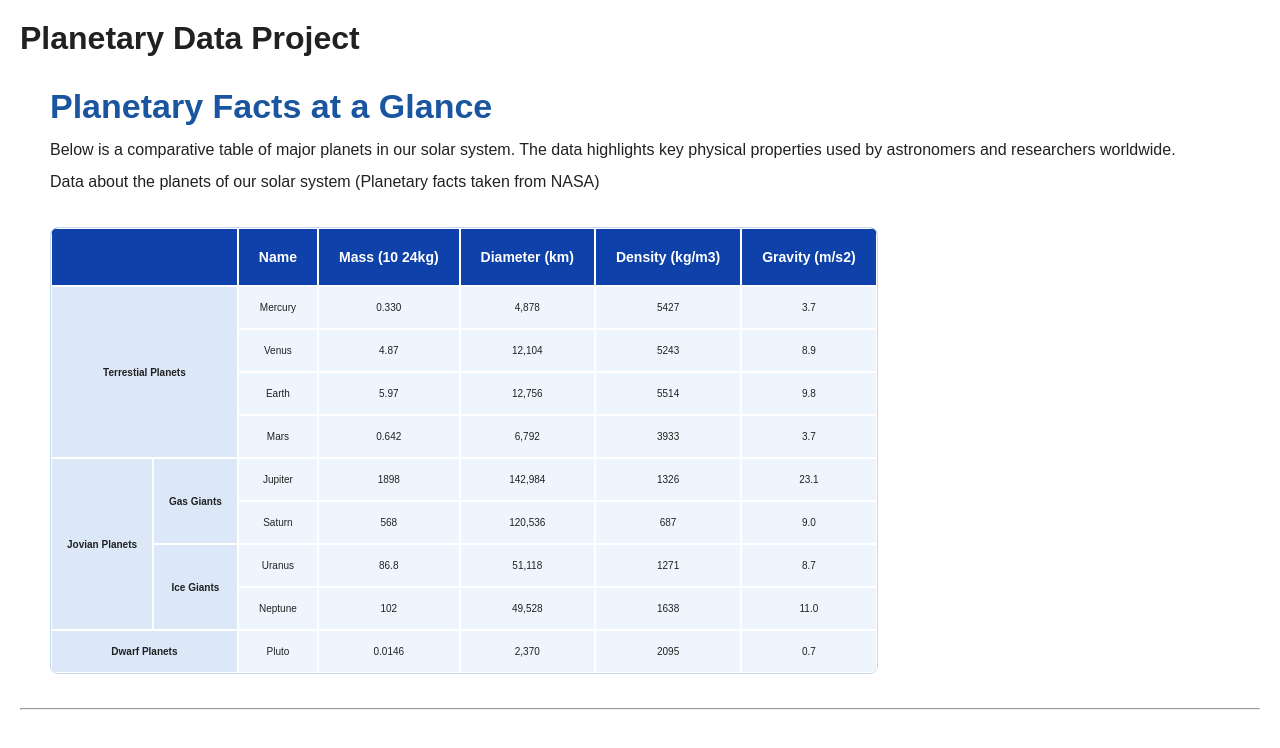
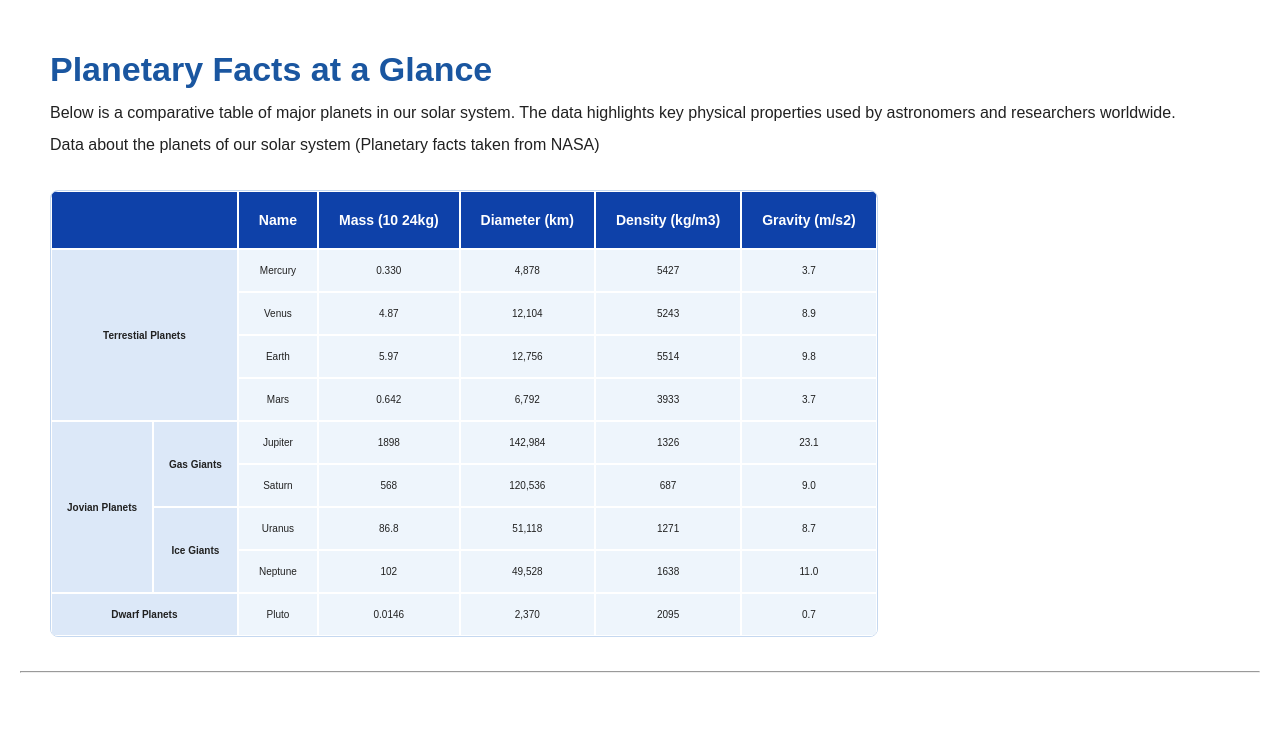
Before and after one commit to abdulrahmonML/TSacademy-Group-8-Capstone-Project, a React (Vite) app in the folder planetary-data-capstone/: page / in a window 1280 px wide. Shown: the top 748 px of the page. Built offline with nearby package versions, Linux system fonts and the light colour scheme.

Commit message:
feat: updated table to match Figma design

```diff
--- a/planetary-data-capstone/src/App.jsx
+++ b/planetary-data-capstone/src/App.jsx
@@ -3,7 +3,6 @@ import Table from "./components/table";
 function App() {
   return (
     <>
-      <h1>Planetary Data Project</h1>
       <Table />
     </>
   );
--- a/planetary-data-capstone/src/components/table.jsx
+++ b/planetary-data-capstone/src/components/table.jsx
@@ -2,7 +2,7 @@ function Table() {
   return (
     <>
       <div className="section-3">
-        <h3>Planetary Facts at a Glance</h3>
+        <h2>Planetary Facts at a Glance</h2>
 
         <p>
           Below is a comparative table of major planets in our solar system. The
--- a/planetary-data-capstone/src/index.css
+++ b/planetary-data-capstone/src/index.css
@@ -19,7 +19,7 @@ body {
   box-sizing: border-box;
 }
 
-.section-3 h3 {
+.section-3 h2 {
   font-size: 34px;
   font-weight: bold;
   margin-bottom: 12px;
```
